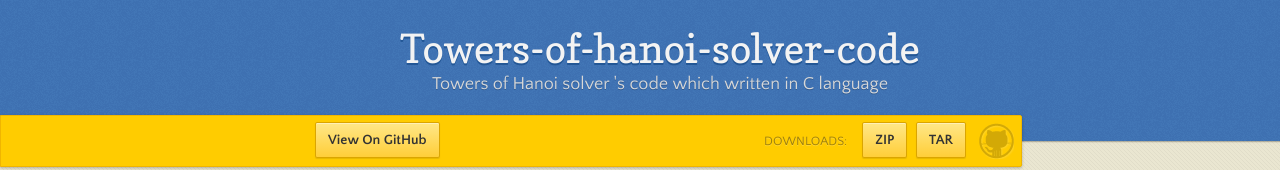
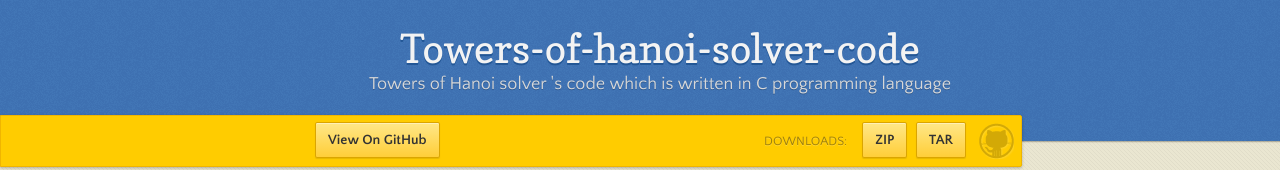
Before and after one commit to OguzhanSaltik/towers-of-hanoi-solver-code, a plain HTML site: page index.html in a window 1280 px wide. Shown: the top 170 px of the page. Drawn offline with nearby package versions, Linux system fonts and the light colour scheme.

Commit message:
Update index.html
nested yapı uygulandı

```diff
--- a/index.html
+++ b/index.html
@@ -18,7 +18,7 @@
 
       <header>
         <h1>Towers-of-hanoi-solver-code</h1>
-        <p>Towers of Hanoi solver 's code which written in C language</p>
+        <p>Towers of Hanoi solver 's code which is written in C programming language</p>
       </header>
 
       <div id="banner">
@@ -40,12 +40,10 @@
       </nav>
       <section>
         <h3>AÇIKLAMA</h3>
-        <h2>Oyun ile ilgili açıklamalar.</h2>
-        <p>Gerekli açıklamalar girilecek.Lorem ipsum dolor sit amet, consectetuer adipiscing elit, sed diam nonummy nibh euismod tincidunt ut laoreet dolore magna aliquam erat volutpat. Ut wisi enim ad minim veniam, quis nostrud exerci tation ullamcorper suscipit lobortis nisl ut aliquip ex ea commodo consequat. Duis autem vel eum iriure dolor in hendrerit in vulputate velit esse molestie consequat, vel illum dolore eu feugiat nulla facilisis at vero eros et accumsan et iusto odio dignissim qui blandit praesent luptatum zzril delenit augue duis dolore te feugait nulla facilisi. Nam liber tempor cum soluta nobis eleifend option congue nihil imperdiet doming id quod mazim placerat facer possim assum. Typi non habent claritatem insitam; est usus legentis in iis qui facit eorum claritatem. Investigationes demonstraverunt lectores legere me lius quod ii legunt saepius. Claritas est etiam processus dynamicus, qui sequitur mutationem consuetudium lectorum. Mirum est notare quam littera gothica, quam nunc putamus parum claram, anteposuerit litterarum formas humanitatis per seacula quarta decima et quinta decima. Eodem modo typi, qui nunc nobis videntur parum clari, fiant sollemnes in futurum.
-</p>
-<h2>Fonksiyonların Açıklamaları</h2>
-<p>Gerekli açıklamalar girilecek.Lorem ipsum dolor sit amet, consectetuer adipiscing elit, sed diam nonummy nibh euismod tincidunt ut laoreet dolore magna aliquam erat volutpat. Ut wisi enim ad minim veniam, quis nostrud exerci tation ullamcorper suscipit lobortis nisl ut aliquip ex ea commodo consequat. Duis autem vel eum iriure dolor in hendrerit in vulputate velit esse molestie consequat, vel illum dolore eu feugiat nulla facilisis at vero eros et accumsan et iusto odio dignissim qui blandit praesent luptatum zzril delenit augue duis dolore te feugait nulla facilisi. Nam liber tempor cum soluta nobis eleifend option congue nihil imperdiet doming id quod mazim placerat facer possim assum. Typi non habent claritatem insitam; est usus legentis in iis qui facit eorum claritatem. Investigationes demonstraverunt lectores legere me lius quod ii legunt saepius. Claritas est etiam processus dynamicus, qui sequitur mutationem consuetudium lectorum. Mirum est notare quam littera gothica, quam nunc putamus parum claram, anteposuerit litterarum formas humanitatis per seacula quarta decima et quinta decima. Eodem modo typi, qui nunc nobis videntur parum clari, fiant sollemnes in futurum.
-</p>
+          <h2>Oyun ile ilgili açıklamalar.</h2>
+            <p>Gerekli açıklamalar girilecek.Lorem ipsum dolor sit amet, consectetuer adipiscing elit, sed diam nonummy nibh euismod tincidunt ut laoreet dolore magna aliquam erat volutpat. Ut wisi enim ad minim veniam, quis nostrud exerci tation ullamcorper suscipit lobortis nisl ut aliquip ex ea commodo consequat. Duis autem vel eum iriure dolor in hendrerit in vulputate velit esse molestie consequat, vel illum dolore eu feugiat nulla facilisis at vero eros et accumsan et iusto odio dignissim qui blandit praesent luptatum zzril delenit augue duis dolore te feugait nulla facilisi. Nam liber tempor cum soluta nobis eleifend option congue nihil imperdiet doming id quod mazim placerat facer possim assum. Typi non habent claritatem insitam; est usus legentis in iis qui facit eorum claritatem. Investigationes demonstraverunt lectores legere me lius quod ii legunt saepius. Claritas est etiam processus dynamicus, qui sequitur mutationem consuetudium lectorum. Mirum est notare quam littera gothica, quam nunc putamus parum claram, anteposuerit litterarum formas humanitatis per seacula quarta decima et quinta decima. Eodem modo typi, qui nunc nobis videntur parum clari, fiant sollemnes in futurum.</p>
+          <h2>Fonksiyonların Açıklamaları</h2>
+            <p>Gerekli açıklamalar girilecek.Lorem ipsum dolor sit amet, consectetuer adipiscing elit, sed diam nonummy nibh euismod tincidunt ut laoreet dolore magna aliquam erat volutpat. Ut wisi enim ad minim veniam, quis nostrud exerci tation ullamcorper suscipit lobortis nisl ut aliquip ex ea commodo consequat. Duis autem vel eum iriure dolor in hendrerit in vulputate velit esse molestie consequat, vel illum dolore eu feugiat nulla facilisis at vero eros et accumsan et iusto odio dignissim qui blandit praesent luptatum zzril delenit augue duis dolore te feugait nulla facilisi. Nam liber tempor cum soluta nobis eleifend option congue nihil imperdiet doming id quod mazim placerat facer possim assum. Typi non habent claritatem insitam; est usus legentis in iis qui facit eorum claritatem. Investigationes demonstraverunt lectores legere me lius quod ii legunt saepius. Claritas est etiam processus dynamicus, qui sequitur mutationem consuetudium lectorum. Mirum est notare quam littera gothica, quam nunc putamus parum claram, anteposuerit litterarum formas humanitatis per seacula quarta decima et quinta decima. Eodem modo typi, qui nunc nobis videntur parum clari, fiant sollemnes in futurum.</p>
       </section>
       <footer>
         <p>Project maintained by <a href="https://github.com/OguzhanSaltik">OguzhanSaltik</a></p>
```
